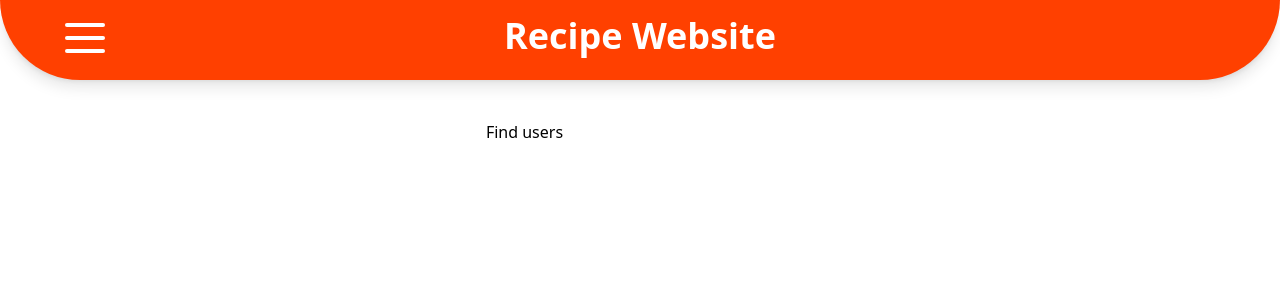
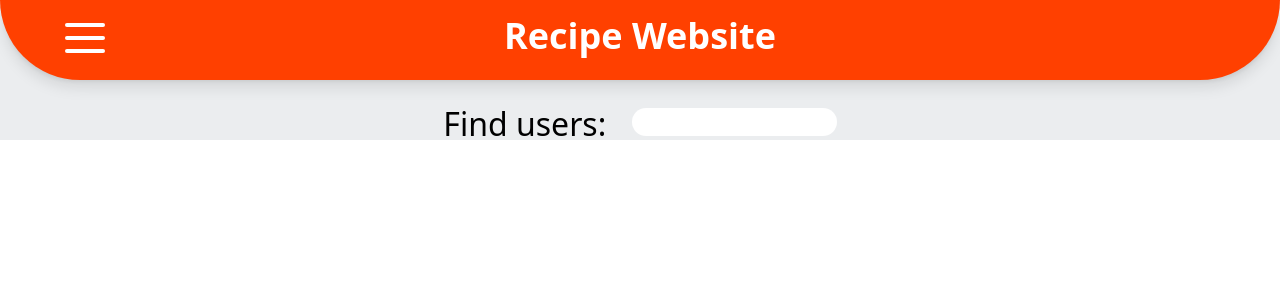
Before and after one commit to nikobagaric/recipe-front, a React (Create React App) app: page /users in a window 1280 px wide. Shown: the top 300 px of the page. Built offline with nearby package versions, Linux system fonts and the light colour scheme.

Commit message:
updated index.css for users

```diff
--- a/src/components/UserCard/index.js
+++ b/src/components/UserCard/index.js
@@ -0,0 +1,13 @@
+const UserCard = ({ props }) => {
+    return (
+      <div className="user-card-container">
+        <div className="user-card-image">
+          <img alt='user profile' src={props.image}/>
+        </div>
+        <div className="user-card-body">
+          <h2></h2>
+          <p></p>
+        </div>
+      </div>
+    )
+}
--- a/src/index.js
+++ b/src/index.js
@@ -11,7 +11,4 @@ root.render(
   </React.StrictMode>
 );
 
-// If you want to start measuring performance in your app, pass a function
-// to log results (for example: reportWebVitals(console.log))
-// or send to an analytics endpoint. Learn more: https://bit.ly/CRA-vitals
 reportWebVitals();
--- a/src/pages/Users/index.css
+++ b/src/pages/Users/index.css
@@ -5,3 +5,28 @@
     align-items: center;
     flex-direction: column;
 }
+.users-header-container {
+    display: flex;
+    position: absolute;
+    top: 0;
+    height: 17.5vh;
+    justify-content: center;
+    background-color: rgb(235,237,239);
+    width: 100vw;
+}
+.users-search-container {
+    display: flex;
+    margin-top: 6.25rem;
+    justify-content: center;
+}
+.users-search-label {
+    font-size: xx-large;
+    margin-right: 2vw;
+}
+.users-search-input {
+    border-radius: 2rem;
+    width: 16vw;
+    height: 3.5vh;
+    margin-top: 0.5rem;
+    padding: 2px 2px;
+}
--- a/src/pages/Users/index.js
+++ b/src/pages/Users/index.js
@@ -4,11 +4,8 @@ const Users = ({ API_URL }) => {
   return (
     <div className="users-container">
       <div className="users-header-container">
-        <div className="users-banner-container">
-          <img className="users-banner" />
-        </div>
         <div className="users-search-container">
-            <label htmlFor="user-search">Find users</label>
+            <label className='users-search-label' htmlFor="user-search">Find users:</label>
             <input className="users-search-input" name="user-search"/>
         </div>
       </div>
```
